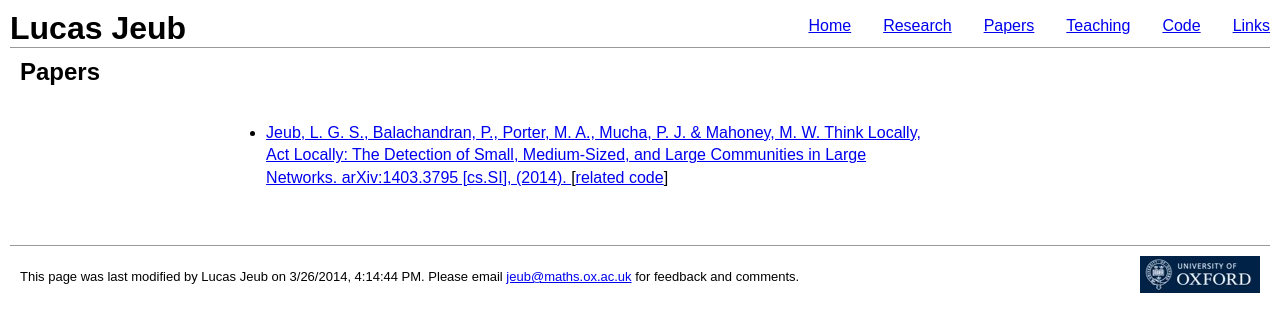
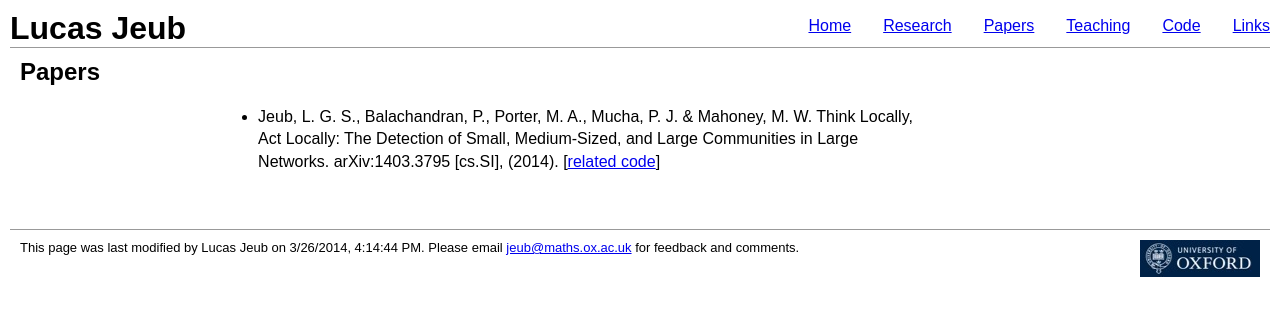
Before and after one commit to LJeub/LJeub.github.io, a plain HTML site: page papers.html in a window 1280 px wide. Drawn offline with Linux system fonts and the light colour scheme.

Commit message:
updated paragraph and list styles

```diff
--- a/style.css
+++ b/style.css
@@ -19,6 +19,18 @@ h1,h2,h3,h4,h5,h6 {
 	margin-bottom: 1em;
 }
 
+p {
+    margin: 0;
+    padding: 0;
+    margin-bottom: 1em;
+}
+
+ul {
+    margin: 0;
+    padding: 0;
+    margin-left: 2em;
+    margin-bottom: 1em;
+}
 dl{
 	margin: 0;
 	margin-left: 1em;
@@ -275,3 +287,8 @@ span.papertitle {
 #contact p:last-child {
 	margin-bottom: 0;
 }
+
+a.citation {
+    text-decoration: none;
+    color: black;
+}
```
